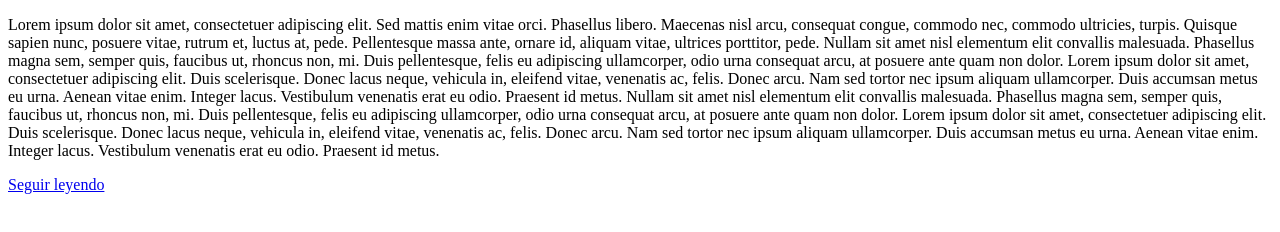
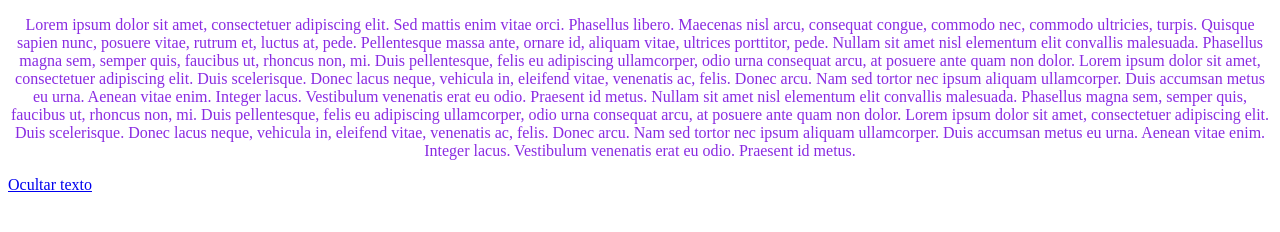
Before and after one commit to mgarciaberge/ucm_webapps_s2, a plain HTML site: page ejercicio4/ej4.html in a window 1280 px wide. Both pictures are taken after a click on the link "Seguir leyendo". Drawn offline with Linux system fonts and the light colour scheme.

Commit message:
ej4 done

```diff
--- a/ejercicio4/ej4.css
+++ b/ejercicio4/ej4.css
@@ -1,9 +1,28 @@
-.additional {
+.additional{
+  text-align: center;
+  color: blueviolet;
+}
+
+.additional .hidden{
+  display: none;
+}
+
+.additional .visible{
+  display: "";
+}
+
+
+
+
+
+.additionals {
   /* vuestro CSS aquí */
+
 }
 
 .additional.hidden {
   /* vuestro CSS aquí */
+
 }
 
 .additional.visible {
--- a/ejercicio4/ej4.html
+++ b/ejercicio4/ej4.html
@@ -3,18 +3,18 @@
   <head>
     <meta http-equiv="Content-Type" content="text/html; charset=UTF-8" />
     <title>Ejercicio 5 - DOM básico</title>
-    <link rel="stylesheet" href="ej5.css" />
+    <link rel="stylesheet" href="ej4.css" />
   </head>
 
   <body>
-    <p>
+    <p class="additional">
       Lorem ipsum dolor sit amet, consectetuer adipiscing elit. Sed mattis enim
       vitae orci. Phasellus libero. Maecenas nisl arcu, consequat congue,
       commodo nec, commodo ultricies, turpis. Quisque sapien nunc, posuere
       vitae, rutrum et, luctus at, pede. Pellentesque massa ante, ornare id,
       aliquam vitae, ultrices porttitor, pede.
       <!-- Inicio texto a mostrar/esconder -->
-      <span class="additional hidden">
+      <span id="guadiana" class="hidden">
         Nullam sit amet nisl elementum elit convallis malesuada. Phasellus magna
         sem, semper quis, faucibus ut, rhoncus non, mi. Duis pellentesque, felis
         eu adipiscing ullamcorper, odio urna consequat arcu, at posuere ante
@@ -34,7 +34,28 @@
       </span>
       <!-- Fin texto a mostrar/esconder -->
     </p>
-    <a href="#" onclick="toggleText();">Seguir leyendo</a>
+    <a id="link" href="#" onclick="toggleText();">Seguir leyendo</a>
     <script type="text/javascript" src="js/main.js"></script>
   </body>
 </html>
+
+
+<!--
+  <span Id="Contenido" Style="Display:none;">
+  ...
+  contenido oculto
+  ...
+  </span>
+
+  <script>
+  //Para Habilitar
+  Contenido.style.display = "";
+  //Para OCultar
+  Contenido.style.display = "none";
+
+  </script>
+ -->
+
+ <!-- pagina de código que puede ser una pista.
+https://www.dofactory.com/html/editor/span-hidden-toggle
+ -->
```
